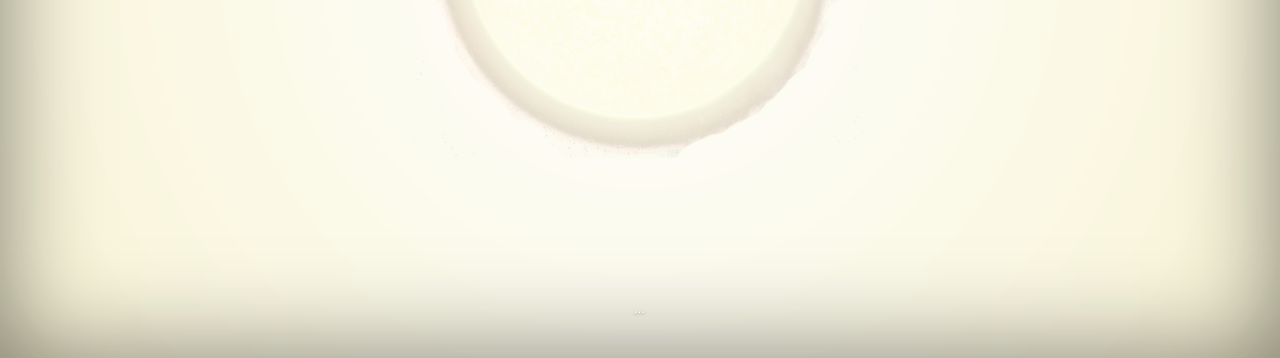
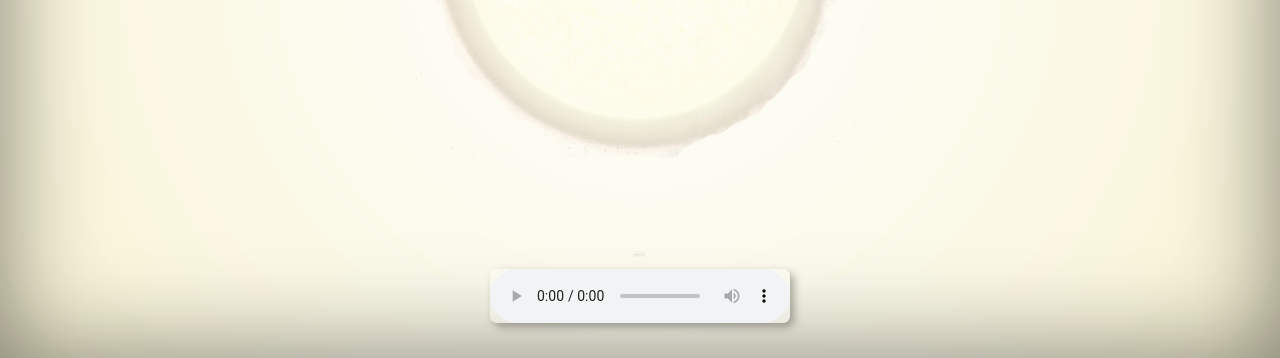
Before and after one commit to luisamiranda/solus, a website: page public/index.html in a window 1280 px wide. Shown: the part 442-800 px from the top of the page. Drawn offline with nearby package versions, Linux system fonts and the light colour scheme.

Commit message:
added audio

```diff
--- a/public/index.html
+++ b/public/index.html
@@ -34,7 +34,14 @@
           <div class="mastfoot">
             <div class="inner">
               <p class="output"><em>...</em></p>
-          </div>
+              <div class="player">
+                <audio controls="controls">
+                  <source src="audio/Iva_Bittova_-_04_-_Improvisation_4.mp3" type="audio/mpeg">
+                  (audio not supported)
+                </audio>
+              </div>
+            </div>
+          </div
       </div>
     </div>
 
--- a/public/script.js
+++ b/public/script.js
@@ -50,6 +50,7 @@ function say (response) {
 /*--------------- Define Page Outputs ---------------*/
 var diagnostic = document.querySelector('.output');
 var bg = document.querySelector('body');
+var audio = document.getElementById('player')
 bg.style.background = "url(img/solace-default.png) center";
 
 /*--------------- Start Interaction! ---------------*/
@@ -73,9 +74,11 @@ recognition.onresult = function(event) {
   if (greatMoods.includes(input)) {
     response = "I'm happy to hear that. I hope you like this!";
     bg.style.background = "url(img/midday-2.jpg)";
+    audio.currentSrc = "audio/Its_Not_Night_Its_Space_-_02_-_Starry_Wisdom.mp3"
   } else if (goodMoods.includes(input)) {
     response = "I'm glad. Enjoy this painting of a sunrise.";
     bg.style.background = "url(img/sunrise-4.jpg)";
+    audio.currentSrc = "audio/Iva_Bittova_-_04_-_Improvisation_4.mp3"
   } else if (sadMoods.includes(input)) {
     response = "I'm sorry. Maybe this will make you feel better.";
     bg.style.background = "url(img/sunrise-1.jpg)";
--- a/public/style.css
+++ b/public/style.css
@@ -35,6 +35,16 @@ body {
   text-shadow: 0 1px 3px rgba(0,0,0,.5);
 }
 
+audio
+{
+background: rgba(255, 255, 255, .4);
+-webkit-box-shadow: 4px 4px 8px rgba(0,0, 0, 0.3);
+-moz-box-shadow: 4px 4px 8px rgba(0,0, 0, 0.3);
+box-shadow: 4px 4px 8px rgba(0,0, 0, 0.3);
+-moz-border-radius:7px 7px 7px 7px ;
+-webkit-border-radius:7px 7px 7px 7px ;
+border-radius:7px 7px 7px 7px ;
+}
 /* Extra markup and styles for table-esque vertical and horizontal centering */
 .site-wrapper {
   display: table;
--- a/start.js
+++ b/start.js
@@ -8,5 +8,6 @@ const app = express();
 module.exports = app
   .use(express.static(__dirname + '/public'))
   .get('/', (req, res, next) => res.render('index'))
+  .get('/github', (req, res, next) => res.redirect('https://github.com/luisamiranda/solus'))
   .get('/', (err, req, res, next) => console.error(err))
-  .listen(process.env.PORT || 5050, (req, res, next) => console.log('solus listening 5050'))
+  .listen(process.env.PORT || 5050, (req, res, next) => console.log('solus listening 5050'));
```
Also changed, not shown: README.md, 2 other files.
